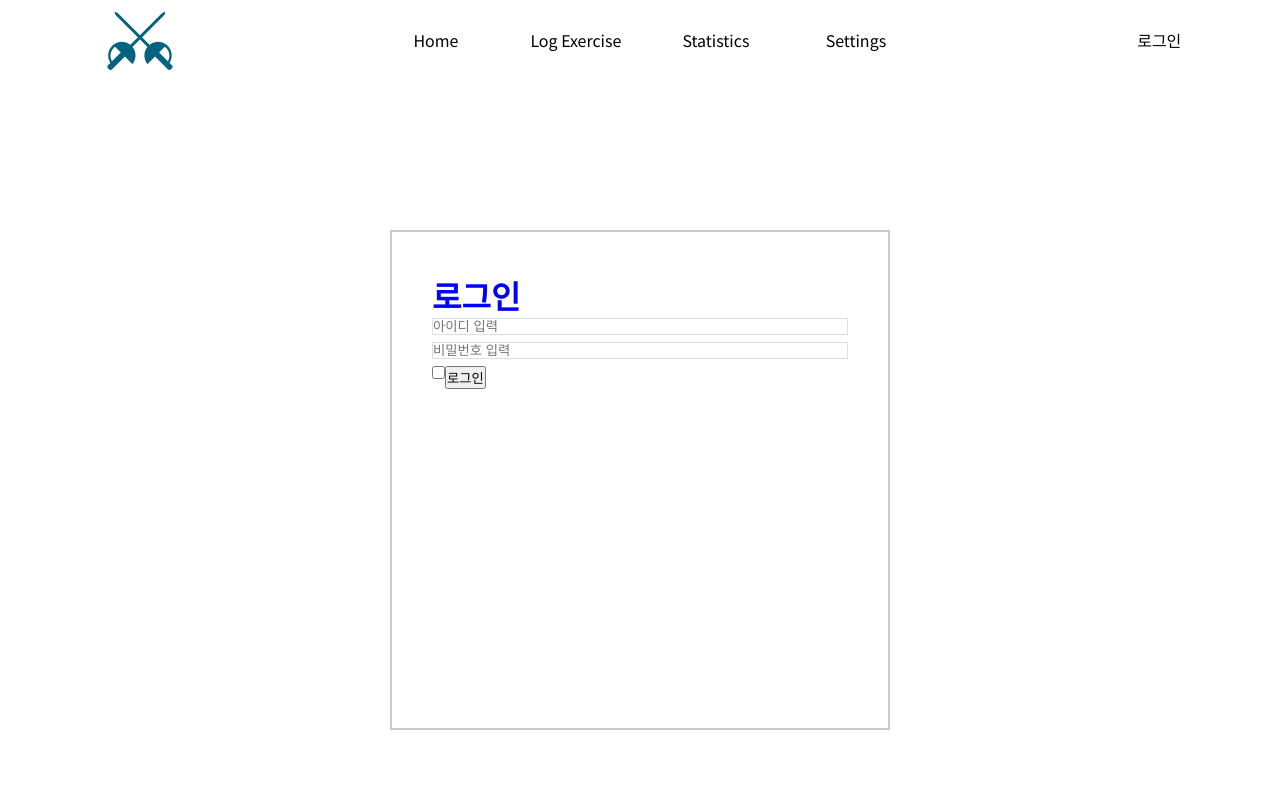
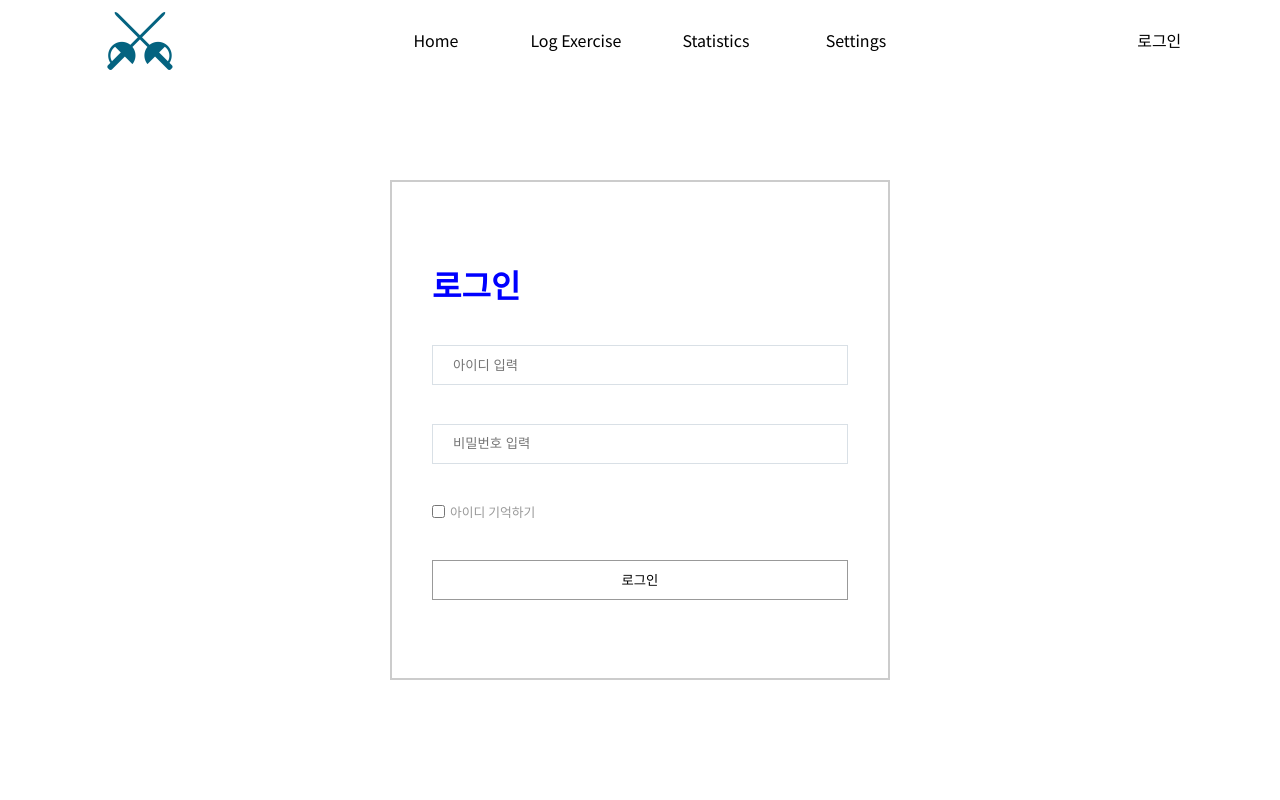
Before and after one commit to ARISTAHS/movement-app, a React (Create React App) app: page /Auth in a window 1280 px wide. Shown: the top 800 px of the page. Built offline with nearby package versions, Linux system fonts and the light colour scheme; some icons are missing.

Commit message:
로그인form 전송 핸들링 작업진행중

```diff
--- a/src/components/Auth/Auth.jsx
+++ b/src/components/Auth/Auth.jsx
@@ -8,7 +8,7 @@ import { useState } from 'react';
 
 export default function Auth(){
 
-  const [login, setLogin] = useState(true); //false : 회원가입(Sign)
+  // const [login, setLogin] = useState(true); //false : 회원가입(Sign)
 
   // const handleBtn()=>{
   //   setLogin(prevState => !prevState);
@@ -16,11 +16,12 @@ export default function Auth(){
 
   return(
     <>
-      {login ? (<LoginForm/>) : (<SignForm/>)}
+      {/* {login ? (<LoginForm/>) : (<SignForm/>)}
 
       <button >
         {login ? "회원가입 바로가기" : "로그인 하기"}
-      </button>
+      </button> */}
+      <LoginForm></LoginForm>
     </>
   );
 }
--- a/src/components/Auth/Auth.module.css
+++ b/src/components/Auth/Auth.module.css
@@ -1,20 +1,52 @@
 .login_wrap{
   width: 100%;
-  height: 100vh;
-  position: relative;
+  height: 100%;
+  /* position: relative; */
 }
+
+#login_form{
+  width: 500px;
+  height: 500px;
+  /* position: absolute;
+  left: 50%;
+  top: 50%;
+  transform: translate(-50%,-50%); */
+  border: 2px solid #ccc;
+  padding: 40px;
+  margin: 100px auto;
+  display: flex;
+  align-items: flex-start;
+  justify-content: space-evenly;
+  flex-direction: column;
+}
+
 .login_title{
   font-size: 2em;
   color: blue;
 }
 
-#login_form{
-  width: 500px;
-  height: 500px;
-  position: absolute;
-  left: 50%;
-  top: 50%;
-  transform: translate(-50%,-50%);
-  border: 2px solid #ccc;
-  padding: 40px;
+.idInput,.passInput{
+  padding-left: 20px;
+  height: 40px;
 }
+
+.rememeber_checkbox{
+  display: flex;
+  align-items: center;
+  justify-content: center;
+}
+
+.checkbox{
+  margin-right: 5px;
+}
+
+.boxText{
+  font-size: .8em;
+  color: #999;
+}
+
+.submitBtn{
+  width: 100%;
+  height: 40px;
+  border: 1px solid #999;
+}
--- a/src/components/Auth/Login/Login.jsx
+++ b/src/components/Auth/Login/Login.jsx
@@ -1,17 +1,30 @@
 import styles from '../Auth.module.css';
 
 export default function LoginPage(){
+
+  function handleBtn(e){
+    e.preventDefault();
+    console.log('전송테스트');
+
+  }
+
   return(
     <div className={styles.login_wrap}>
       {/* <h2 className="login_title">로그인</h2> */}
       <form action="#" method='post' id={styles.login_form}>
+
         <h2 className={styles.login_title}>로그인</h2>
-        <input type="text" name='userId' placeholder='아이디 입력'/>
-        <input type="password" name='userPassword' placeholder='비밀번호 입력'/>
-        <label htmlFor="remember_checkbox" className='rememeber_checkbox'>
-          <input type="checkbox" className='checkbox'/>
+
+        <input className={styles.idInput} type="text" name='userId' placeholder='아이디 입력'/>
+        <input className={styles.passInput} type="password" name='userPassword' placeholder='비밀번호 입력'/>
+
+        <label htmlFor="remember_checkbox" className={styles.rememeber_checkbox}>
+          <input type="checkbox" className={styles.checkbox}/>
+          <span className={styles.boxText}>아이디 기억하기</span>
         </label>
-        <input type="submit" value="로그인"/>
+
+        <button onClick={handleBtn} className={styles.submitBtn} type="button">로그인</button>
+
       </form>
     </div>
   );
```
